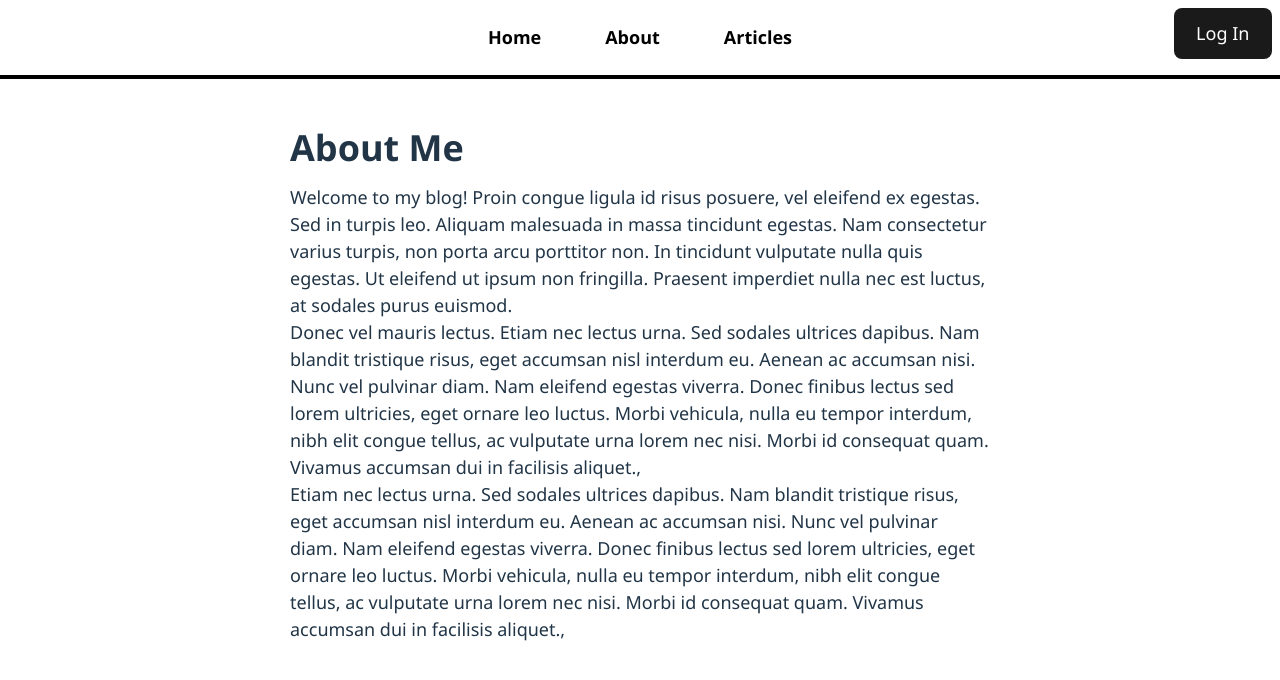
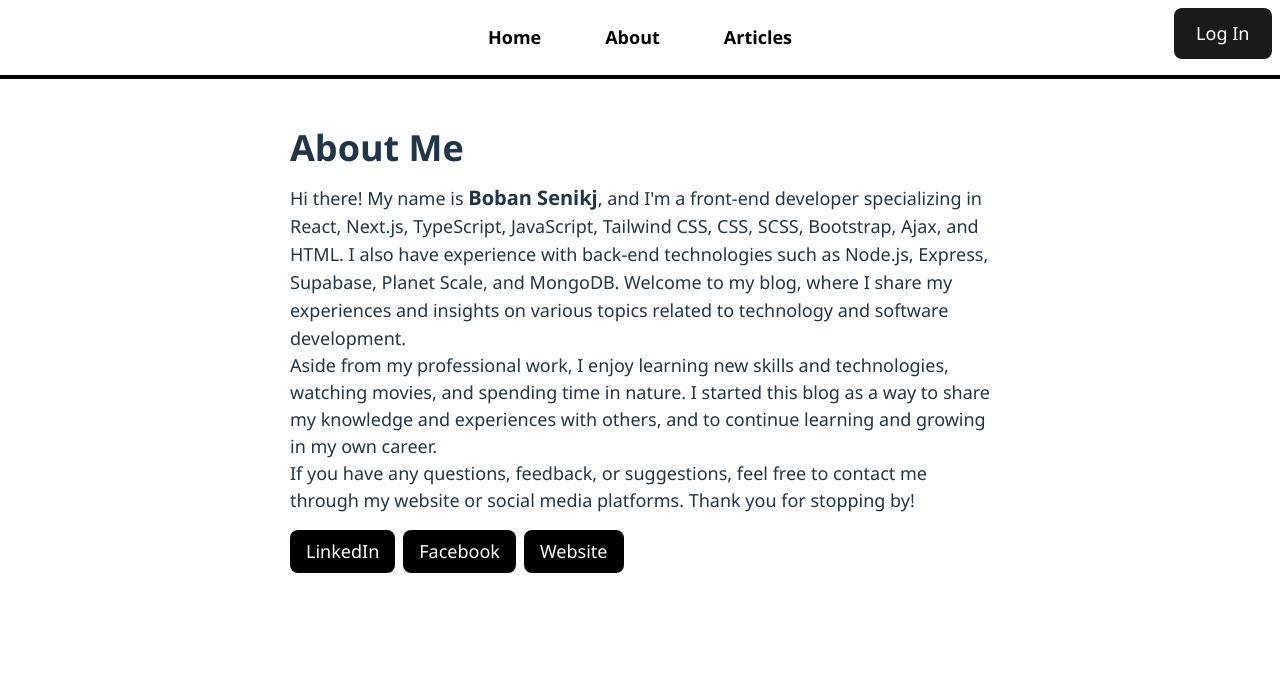
Before and after one commit to Panter530xd/full-stack-blog-node-react, a React (Vite) app in the folder my-blog/: page /about in a window 1280 px wide. Shown: the top 680 px of the page. Built offline with nearby package versions, Linux system fonts and the light colour scheme; no server answers.

Commit message:
cheking if render work

```diff
--- a/my-blog/src/pages/About.tsx
+++ b/my-blog/src/pages/About.tsx
@@ -3,32 +3,47 @@ const AboutPage = () => {
     <>
       <div className="py-10">
         <h2 className="text-4xl font-bold py-4">About Me</h2>
-        <p>
-          Welcome to my blog! Proin congue ligula id risus posuere, vel eleifend
-          ex egestas. Sed in turpis leo. Aliquam malesuada in massa tincidunt
-          egestas. Nam consectetur varius turpis, non porta arcu porttitor non.
-          In tincidunt vulputate nulla quis egestas. Ut eleifend ut ipsum non
-          fringilla. Praesent imperdiet nulla nec est luctus, at sodales purus
-          euismod.
+        <p className="text-lg">
+          Hi there! My name is{" "}
+          <span className="font-bold text-xl">Boban Senikj</span>, and I'm a
+          front-end developer specializing in React, Next.js, TypeScript,
+          JavaScript, Tailwind CSS, CSS, SCSS, Bootstrap, Ajax, and HTML. I also
+          have experience with back-end technologies such as Node.js, Express,
+          Supabase, Planet Scale, and MongoDB. Welcome to my blog, where I share
+          my experiences and insights on various topics related to technology
+          and software development.
         </p>
         <p>
-          Donec vel mauris lectus. Etiam nec lectus urna. Sed sodales ultrices
-          dapibus. Nam blandit tristique risus, eget accumsan nisl interdum eu.
-          Aenean ac accumsan nisi. Nunc vel pulvinar diam. Nam eleifend egestas
-          viverra. Donec finibus lectus sed lorem ultricies, eget ornare leo
-          luctus. Morbi vehicula, nulla eu tempor interdum, nibh elit congue
-          tellus, ac vulputate urna lorem nec nisi. Morbi id consequat quam.
-          Vivamus accumsan dui in facilisis aliquet.,
+          Aside from my professional work, I enjoy learning new skills and
+          technologies, watching movies, and spending time in nature. I started
+          this blog as a way to share my knowledge and experiences with others,
+          and to continue learning and growing in my own career.
         </p>
         <p>
-          Etiam nec lectus urna. Sed sodales ultrices dapibus. Nam blandit
-          tristique risus, eget accumsan nisl interdum eu. Aenean ac accumsan
-          nisi. Nunc vel pulvinar diam. Nam eleifend egestas viverra. Donec
-          finibus lectus sed lorem ultricies, eget ornare leo luctus. Morbi
-          vehicula, nulla eu tempor interdum, nibh elit congue tellus, ac
-          vulputate urna lorem nec nisi. Morbi id consequat quam. Vivamus
-          accumsan dui in facilisis aliquet.,
+          If you have any questions, feedback, or suggestions, feel free to
+          contact me through my website or social media platforms. Thank you for
+          stopping by!
         </p>
+        <div className="flex pt-4">
+          <a
+            href="https://www.linkedin.com/in/boban-senic-884b79195/"
+            className="bg-black text-white rounded-lg px-4 py-2 mr-2"
+          >
+            LinkedIn
+          </a>
+          <a
+            href="https://www.facebook.com/orderbusinesswebsite"
+            className="bg-black text-white rounded-lg px-4 py-2 mr-2"
+          >
+            Facebook
+          </a>
+          <a
+            href="https://dev.bobansenic.com/"
+            className="bg-black text-white rounded-lg px-4 py-2"
+          >
+            Website
+          </a>
+        </div>
       </div>
     </>
   );
```
